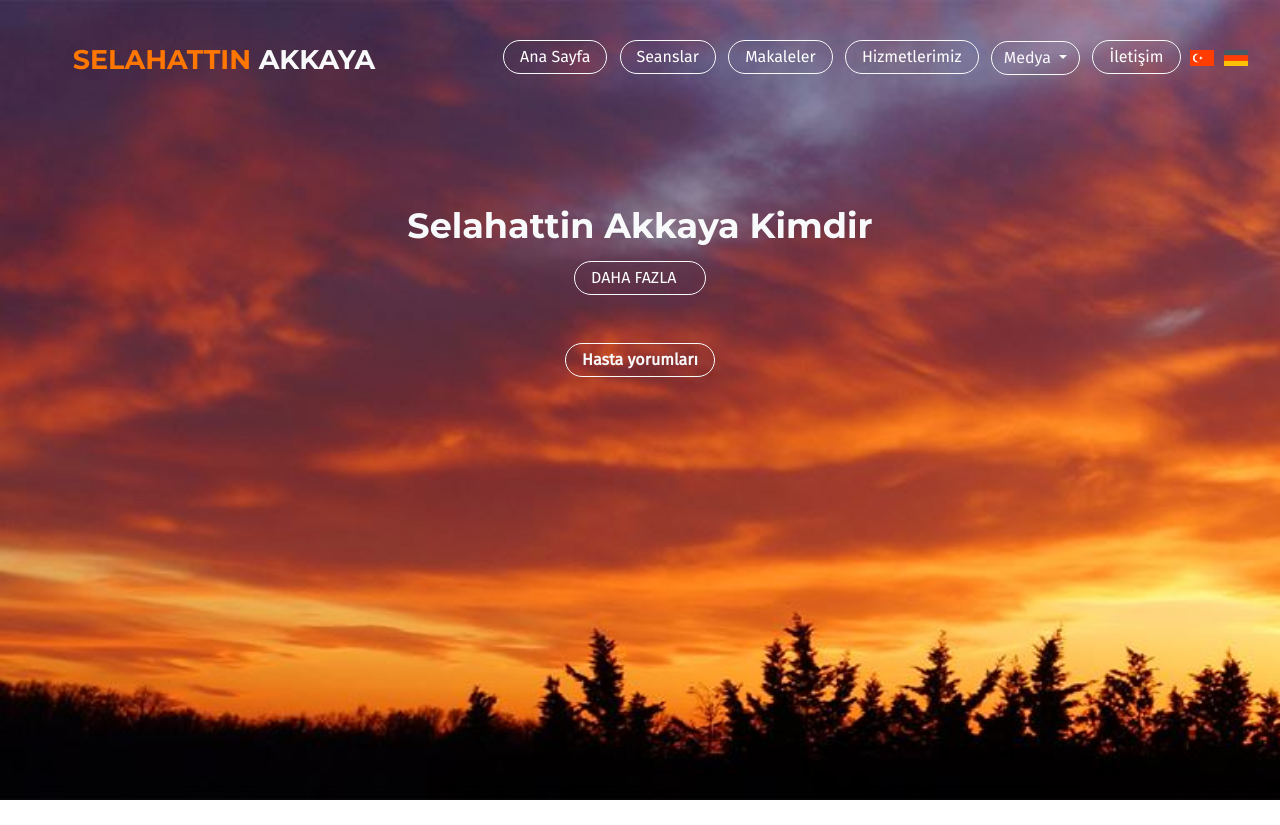
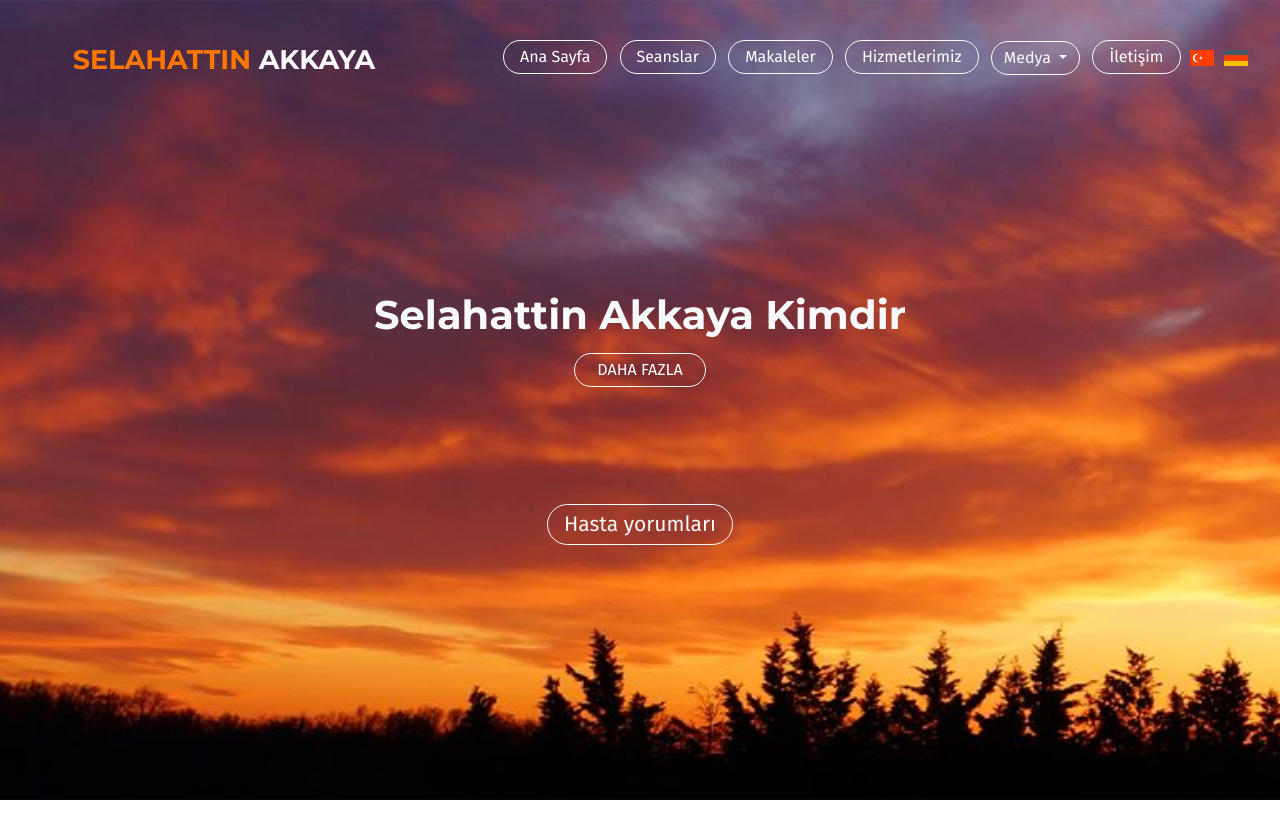
Before and after one commit to bsp-tech/metafizik, a PHP site: page / in a window 1280 px wide. Shown: the top 825 px of the page. Run offline with PHP 8.4, Linux system fonts and the light colour scheme; some libraries are stand-ins or nearby versions; grey boxes are pictures that could not be loaded.

Commit message:
some fixes

```diff
--- a/css/style.css
+++ b/css/style.css
@@ -48,16 +48,13 @@ body{
 }
 
 @media only screen and (max-width: 768px) {
-
-    .back_image_text{
-        padding-top:10px !important;
-    }
     .back_image_content{
         padding-top:100px !important;
     }
     .back_image_text {
-        font-size: 20px !important;
-        margin-top: 90px !important;
+        font-size: 40px;
+        font-family: 'Montserrat', sans-serif;
+        font-weight:600 ;
     }
     .review_image{
         width:150px !important;
@@ -82,15 +79,22 @@ hr{
     border-color: gainsboro;
 }
 .back_image_content{
-    padding-top:200px;
+    margin-top: 25%;
 }
 .back_image_text {
-    font-size: 35px;
+    font-size: 40px;
     font-family: 'Montserrat', sans-serif;
     font-weight:600 ;
 }
 
 .own_logo span{
     font-family: 'Montserrat', sans-serif;
+    font-size:27px;
     font-weight: 600;
 }
+
+.down{
+    cursor: pointer;
+    margin-top: 16%;
+    font-size: 21px;
+}
--- a/index.html
+++ b/index.html
@@ -23,8 +23,8 @@
     </audio>
     <nav style="z-index: 9999;" class="navbar mobilnav navbar-inverse  abs-navbar d-lg-none">
         <div class="container-fluid">
-            <a href="/" class="col-8 own_logo" style="font-size: 20px;text-decoration: none;">
-                <span style="color: #ffffff;">SELAHATTIN</span><span class="text-light"> AKKAYA</span>
+            <a href="/" class="col-8 own_logo text-decoration-none">
+                <span style="color: #ff7700;">SELAHATTIN</span><span class="text-light"> AKKAYA</span>
             </a>
             <div class="navbar-header">
                 <button type="button" class="clicknav navbar-toggle border-0 bg-transparent text-white"
@@ -79,7 +79,7 @@
     </nav>
     <section style="z-index: 9999;" class="text-right bg-transparent abs-navbar  navbar  text-white d-none d-lg-block">
         <div class="row m-0 pt-3 pb-2">
-            <a href="/" class="text-center own_logo col-4 mt-3" style="font-size: 27px;text-decoration: none;">
+            <a href="/" class="text-center own_logo col-4 mt-3 text-decoration-none">
                 <span style="color: #ff7700;">SELAHATTIN</span><span class="text-light"> AKKAYA</span>
             </a>
             <div class="col-8">
@@ -130,20 +130,20 @@
         <div class="back_image">
             <div class="container">
                 <div class="row">
-                    <div
-                        class="d-flex col-md-8 mx-auto back_image_content text-light flex-column align-items-center  justify-content-center ">
+                    <div class="d-flex col-md-8 mx-auto back_image_content text-light flex-column align-items-center justify-content-center ">
 
-                        <div class="back_image_text">Selahattin Akkaya Kimdir</div>
+                        <div class="back_image_text text-center">Selahattin Akkaya Kimdir</div>
 
-                        <div style="width: 132px" class="">
-                            <div class="border border-light rounded-pill mt-2   px-3 py-1"><a href="/about.html"
-                                    class="text-decoration-none text-white" target="_blank">DAHA FAZLA</a>
+                        <div style="width: 132px">
+                            <div class="border border-light rounded-pill mt-2 px-3 py-1 text-center">
+                                <a href="/about.html" class="text-decoration-none text-white" target="_blank">
+                                    DAHA FAZLA
+                                </a>
                             </div>
                         </div>
-                        <div class="border border-light rounded-pill mt-5   down  px-3 py-1"><strong>Hasta
-                                yorumları</strong>
+                        <div class="text-center border border-light rounded-pill px-3 py-1 down">
+                            <span>Hasta yorumları</span>
                         </div>
-
                     </div>
                 </div>
             </div>
@@ -260,7 +260,7 @@
         <h2 class="text-success text-center"><strong>Sosyal Medya Kanallarımız</strong></h2>
         <div class="mt-4  justify-content-center d-flex flex-wrap flex-row">
             <div class="">
-                <a href="dasd" class=" mr-4 text-decoration-none" style="font-size: 45px;color: #E62117">
+                <a href="https://www.youtube.com/channel/UCzyIznzYBn1jLCziyT7QCOg" class=" mr-4 text-decoration-none" style="font-size: 45px;color: #E62117">
                     <i class="fab fa-youtube mr-3"></i>YouTube</a>
             </div>
 
@@ -342,7 +342,7 @@
                 <div class="col-md-4 col-lg-4 d-flex align-items-center flex-column col-xl-3 mx-auto mt-3">
                     <h4 class="text-uppercase mb-4 font-weight-bold text-primary">Sosyal ağ</h4>
                     <p>
-                        <a href="dasd" class=" text-decoration-none" style="font-size: 25px;color: #E62117">
+                        <a href="https://www.youtube.com/channel/UCzyIznzYBn1jLCziyT7QCOg" class=" text-decoration-none" style="font-size: 25px;color: #E62117">
                             <i class="fab fa-youtube mr-3"></i>YouTube</a>
                     </p>
                     <p><a href="#" class="text-decoration-none" style="font-size: 25px;color: #F58529">
@@ -386,12 +386,8 @@
     <script src="https://kit.fontawesome.com/fd540daa68.js"></script>
 
     <script src="js/jquery.js"></script>
-    <script src="https://cdnjs.cloudflare.com/ajax/libs/popper.js/1.14.7/umd/popper.min.js"
-        integrity="sha384-UO2eT0CpHqdSJQ6hJty5KVphtPhzWj9WO1clHTMGa3JDZwrnQq4sF86dIHNDz0W1"
-        crossorigin="anonymous"></script>
-    <script src="https://stackpath.bootstrapcdn.com/bootstrap/4.3.1/js/bootstrap.min.js"
-        integrity="sha384-JjSmVgyd0p3pXB1rRibZUAYoIIy6OrQ6VrjIEaFf/nJGzIxFDsf4x0xIM+B07jRM"
-        crossorigin="anonymous"></script>
+    <script src="https://cdnjs.cloudflare.com/ajax/libs/popper.js/1.14.7/umd/popper.min.js"></script>
+    <script src="https://stackpath.bootstrapcdn.com/bootstrap/4.3.1/js/bootstrap.min.js"></script>
     <!--iconlar ucun     Font Awasome-->
 </body>
 
@@ -411,8 +407,6 @@
         var button = $(".clicknav");
         var mobilnav = $(".mobilnav");
         button.on("doubletap", function() {
-    console.log("jsakdajk");
-
 });
 
         button.click(function () {
```
